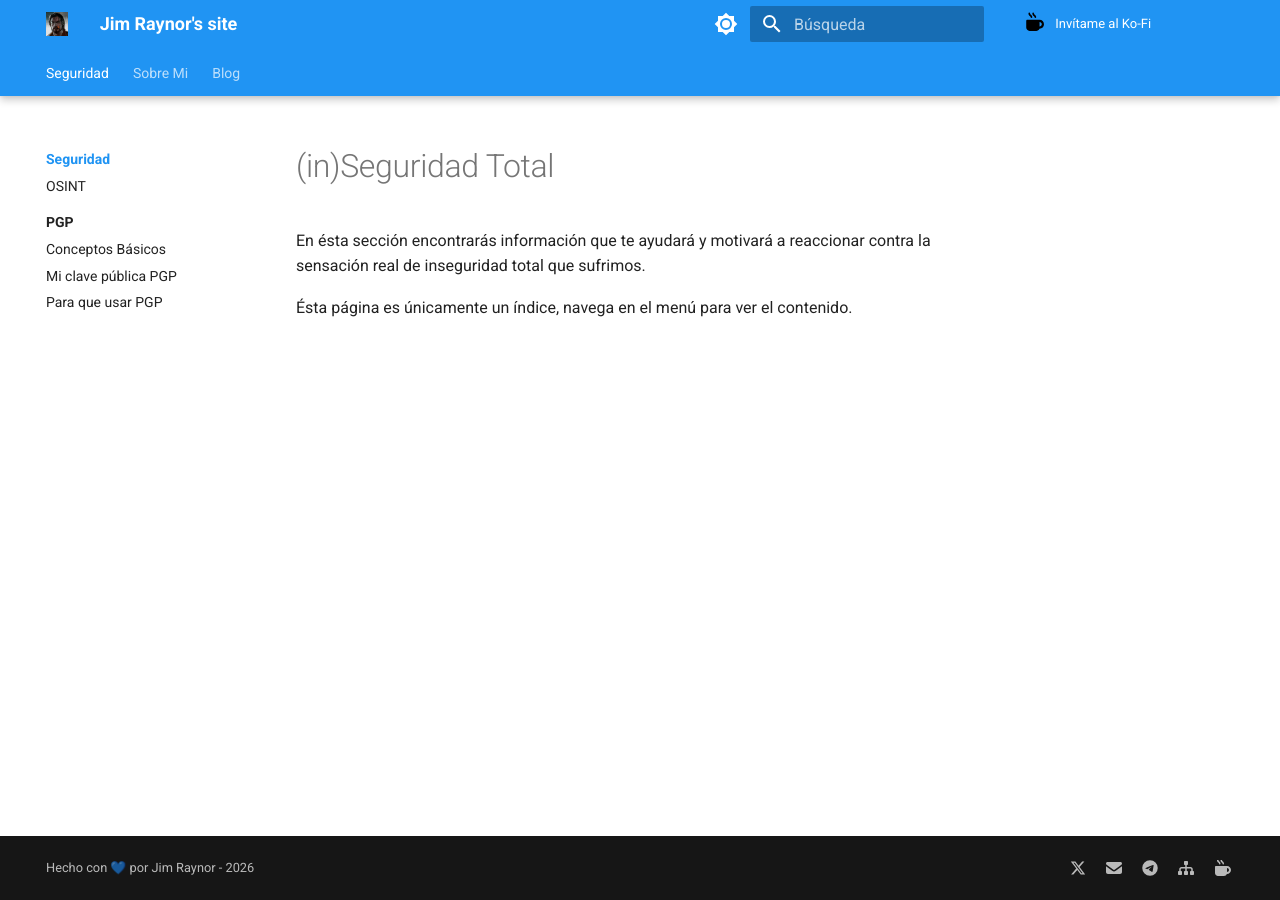
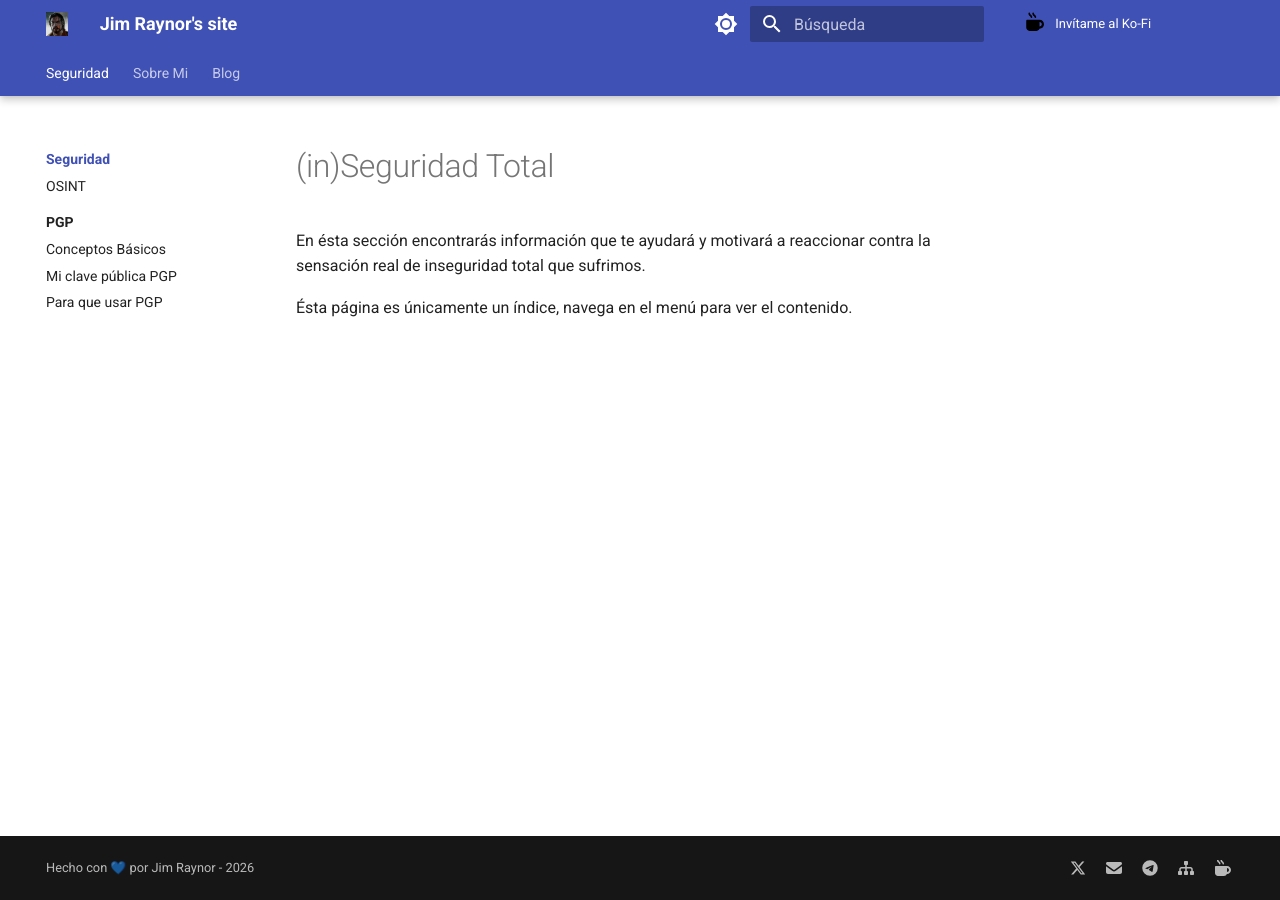
Before and after one commit to jimraynor88/blog, an MkDocs documentation site: the page built from docs/Seguridad/index.md, in a window 1280 px wide. Built offline with MkDocs 1.6.1 and Material for MkDocs 9.7.7, drawn with Linux system fonts in a browser that asks for light colours.

Commit message:
Change primary and accent colors in mkdocs.yml

```diff
--- a/mkdocs.yml
+++ b/mkdocs.yml
@@ -14,15 +14,15 @@
   palette:
   # Modo claro
   - scheme: default
-    primary: blue
-    accent: deep purple
+    primary: indigo
+    accent: cyan
     toggle:
       icon: material/brightness-7      # Icono de sol
       name: Cambiar a modo oscuro      # Texto al pasar el ratón
   # Modo oscuro
   - scheme: slate
-    primary: blue
-    accent: deep purple
+    primary: indigo
+    accent: cyan
     toggle:
       icon: material/brightness-4      # Icono de luna
       name: Cambiar a modo claro
```
